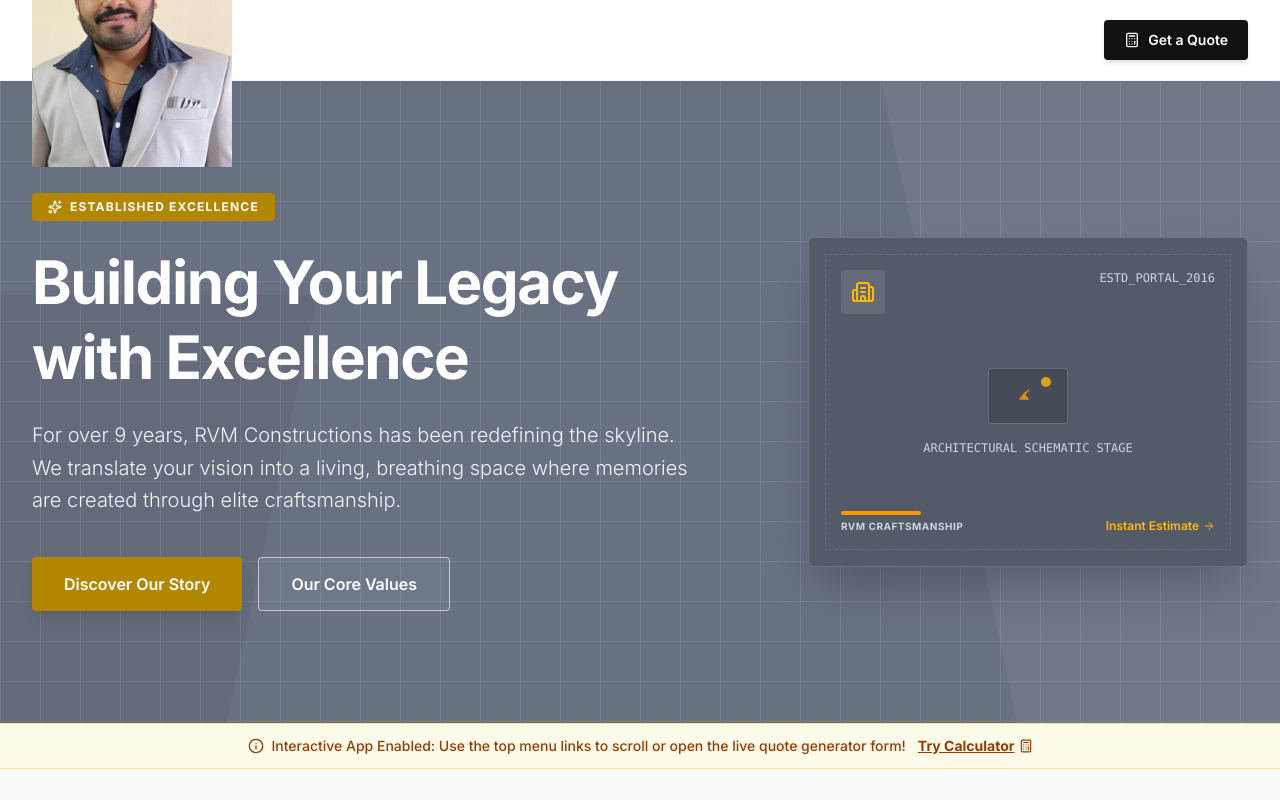
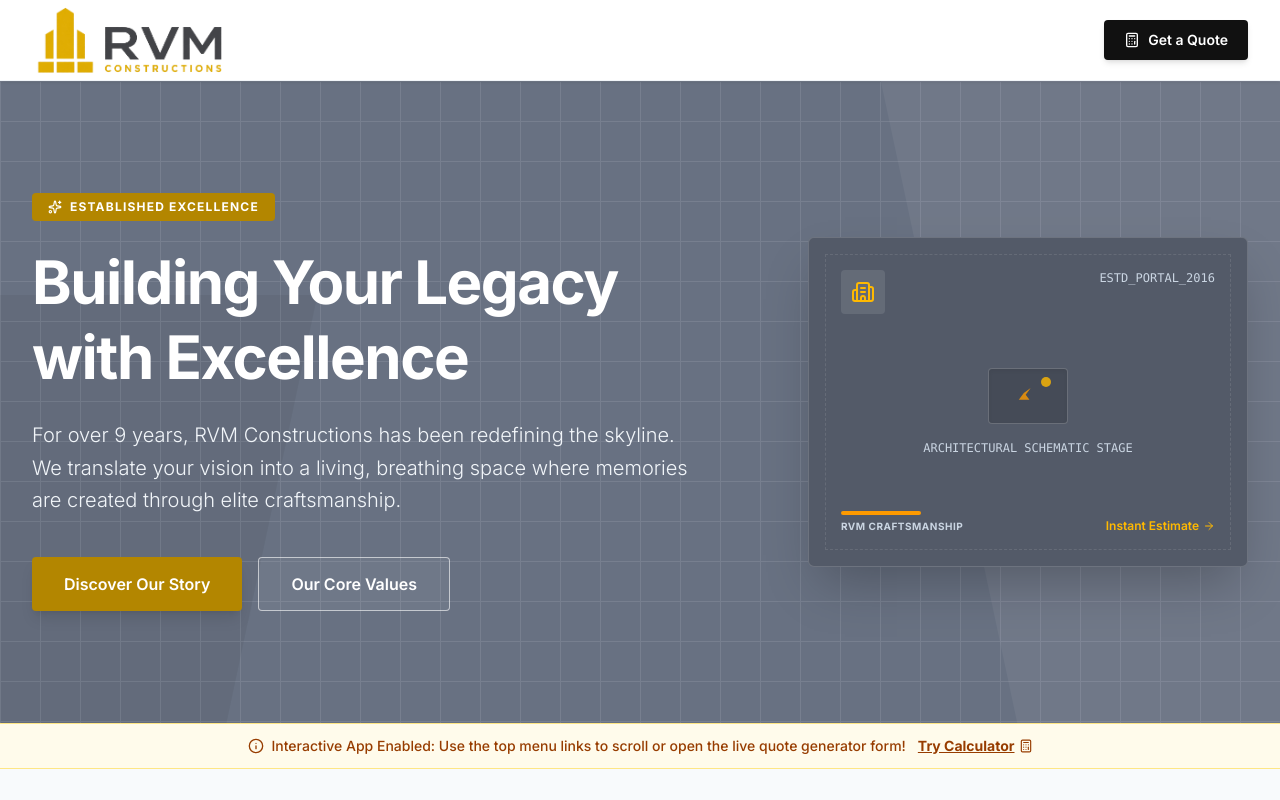
Before and after one commit to vpnxtgen/rvm_construction_proj, a React (Vite) app: page /About_us in a window 1280 px wide. Shown: the top 800 px of the page. Built offline with nearby package versions, Linux system fonts and the light colour scheme.

Commit message:
founder image changes added.

```diff
--- a/src/About_us.tsx
+++ b/src/About_us.tsx
@@ -32,7 +32,8 @@
   ChevronDown
 } from 'lucide-react';
 
-import companyLogo from "./assets/images/Vishwas_Image.jpeg";
+import companyLogo from "./assets/images/Rvm_Main_logo.png";
+import founderImage from "./assets/images/Vishwas_Image.jpeg";
 
 // Interfaces for State & Data
 interface TimelineItem {
@@ -558,7 +559,7 @@
           <div className="lg:col-span-4 flex justify-center">
             <div className="relative w-full max-w-sm rounded-lg overflow-hidden shadow-2xl bg-gradient-to-t from-black/80 via-black/20 to-transparent group border border-rvm-gold/20">
               <img
-                src="/src/assets/images/Vishwas_Image.jpeg"
+                src={founderImage}
                 alt="Vishwas Thyagaraja - Founder"
                 className="w-full h-auto aspect-[4/5] object-cover object-top transition-transform duration-500 group-hover:scale-105"
                 referrerPolicy="no-referrer"
```
